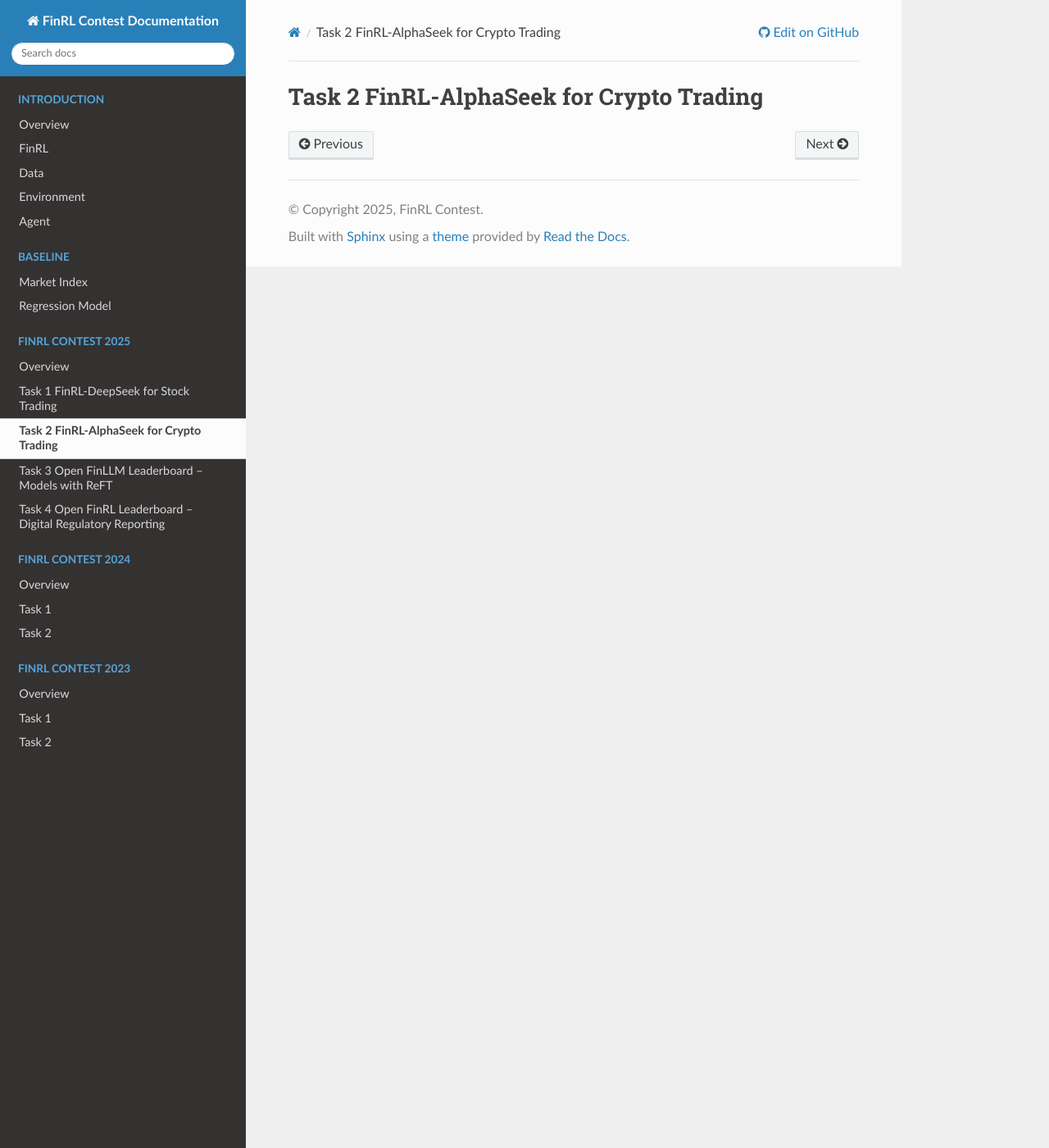
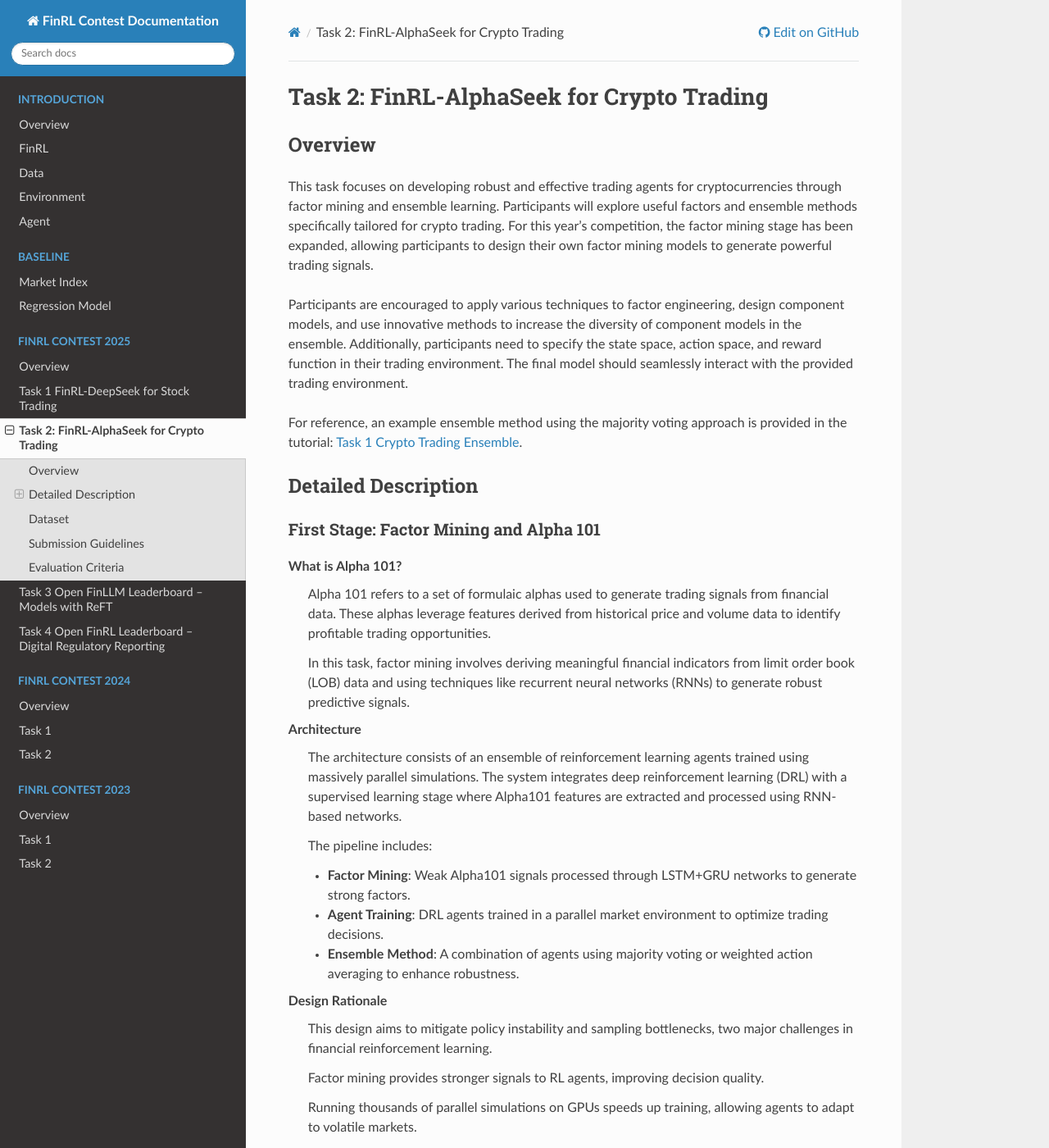
Before and after one commit to Xingyu025/FinAI-Contest, a Sphinx documentation site: the page built from docs/source/finrl2025/task2.rst, in a window 1280 px wide and 1400 px high. Shown: the whole window at 82% size. Built offline with Sphinx 7.4.7 and the Read the Docs theme 3.1.0, drawn with Linux system fonts in a browser that asks for light colours; some of the changed text lies outside the part shown.

Commit message:
update task 2 docs
Signed-off-by: Arnav-Gr0ver <arnavgrover@gmail.com>

```diff
--- a/docs/source/finrl2025/task2.rst
+++ b/docs/source/finrl2025/task2.rst
@@ -1,3 +1,99 @@
-=========================================
-Task 2 FinRL-AlphaSeek for Crypto Trading
-=========================================
+==========================================
+Task 2: FinRL-AlphaSeek for Crypto Trading
+==========================================
+
+Overview
+========
+
+This task focuses on developing robust and effective trading agents for cryptocurrencies through factor mining and ensemble learning. Participants will explore useful factors and ensemble methods specifically tailored for crypto trading. For this year's competition, the factor mining stage has been expanded, allowing participants to design their own factor mining models to generate powerful trading signals.
+
+Participants are encouraged to apply various techniques to factor engineering, design component models, and use innovative methods to increase the diversity of component models in the ensemble. Additionally, participants need to specify the state space, action space, and reward function in their trading environment. The final model should seamlessly interact with the provided trading environment.
+
+For reference, an example ensemble method using the majority voting approach is provided in the tutorial: `Task 1 Crypto Trading Ensemble <https://github.com/Open-Finance-Lab/FinRL_Contest_2024/tree/main/Tutorials/Task_1_tutorial>`_.
+
+Detailed Description
+====================
+
+First Stage: Factor Mining and Alpha 101
+----------------------------------------
+
+**What is Alpha 101?**
+  Alpha 101 refers to a set of formulaic alphas used to generate trading signals from financial data. These alphas leverage features derived from historical price and volume data to identify profitable trading opportunities.
+
+  In this task, factor mining involves deriving meaningful financial indicators from limit order book (LOB) data and using techniques like recurrent neural networks (RNNs) to generate robust predictive signals.
+
+**Architecture**
+  The architecture consists of an ensemble of reinforcement learning agents trained using massively parallel simulations. The system integrates deep reinforcement learning (DRL) with a supervised learning stage where Alpha101 features are extracted and processed using RNN-based networks.
+
+  The pipeline includes:
+
+  * **Factor Mining**: Weak Alpha101 signals processed through LSTM+GRU networks to generate strong factors.
+  * **Agent Training**: DRL agents trained in a parallel market environment to optimize trading decisions.
+  * **Ensemble Method**: A combination of agents using majority voting or weighted action averaging to enhance robustness.
+
+**Design Rationale**
+  This design aims to mitigate policy instability and sampling bottlenecks, two major challenges in financial reinforcement learning.
+
+  Factor mining provides stronger signals to RL agents, improving decision quality.
+
+  Running thousands of parallel simulations on GPUs speeds up training, allowing agents to adapt to volatile markets.
+
+Second Stage: Reinforcement Learning for Crypto Trading
+-------------------------------------------------------
+
+**RL Setting for Crypto Trading**
+  The crypto trading task is modeled as a Markov Decision Process (MDP), where:
+
+  * **State space** includes order book features, price data, and technical indicators.
+  * **Action space** consists of discrete trade actions (buy, sell, hold) determined by DQN-based models.
+  * **Reward function** is based on profit and loss calculations, emphasizing risk-adjusted returns.
+
+  Reinforcement learning agents learn to optimize trading strategies by interacting with a simulated market environment.
+
+**Parallel Environment**
+  The parallel environment consists of thousands of simulated trading environments running concurrently on GPUs.
+
+  This approach enhances sample efficiency and speeds up convergence, making it feasible to train complex trading agents in a short period.
+
+  A market replay simulator is used to generate training samples from historical data, ensuring the agent learns from realistic market conditions.
+
+**Agent Selection Rationale**
+  Different agents have varying strengths:
+
+  * **PPO (Proximal Policy Optimization)**: Stability in training, suitable for continuous action spaces.
+  * **SAC (Soft Actor-Critic)**: Efficient exploration, performs well in complex environments.
+  * **DDPG (Deep Deterministic Policy Gradient)**: Works well with continuous control tasks.
+  * **DQN and Variants (Double DQN, Dueling DQN)**: Well-suited for discrete action spaces, effective in high-frequency trading.
+
+  The diversity of agents allows the ensemble method to leverage multiple perspectives on market conditions, improving robustness.
+
+**Increasing Agent Diversity**
+  * Training different models on varied market scenarios
+  * Using different subsets of historical data to train agents on different market regimes
+  * Applying KL divergence penalties in the loss function to encourage diverse policy behaviors
+  * Experimenting with different hyperparameters to ensure agents do not converge to similar strategies
+
+Dataset
+=======
+
+A dataset containing second-level Limit Order Book (LOB) data for Bitcoin is provided. Please download it from `here <https://drive.google.com/drive/folders/1ExVPS1d77oPOHXMRYdtKpdEC0PycthKW?usp=sharing>`_. This dataset is essential for training both supervised learning models and reinforcement learning agents.
+
+Submission Guidelines
+=====================
+
+Participants should submit:
+
+1. Trained models and the scripts to load and test them
+2. A README explaining their submission and how it should be evaluated
+3. Code for factor mining, ensemble methods, and any modifications to the trading environment
+
+Evaluation Criteria
+===================
+
+Models will be evaluated based on:
+
+* Cumulative Return
+* Sharpe Ratio
+* Win/Loss Ratio
+
+By combining factor mining, reinforcement learning, and ensemble methods, this task aims to advance state-of-the-art crypto trading strategies through AI-driven approaches.
```
